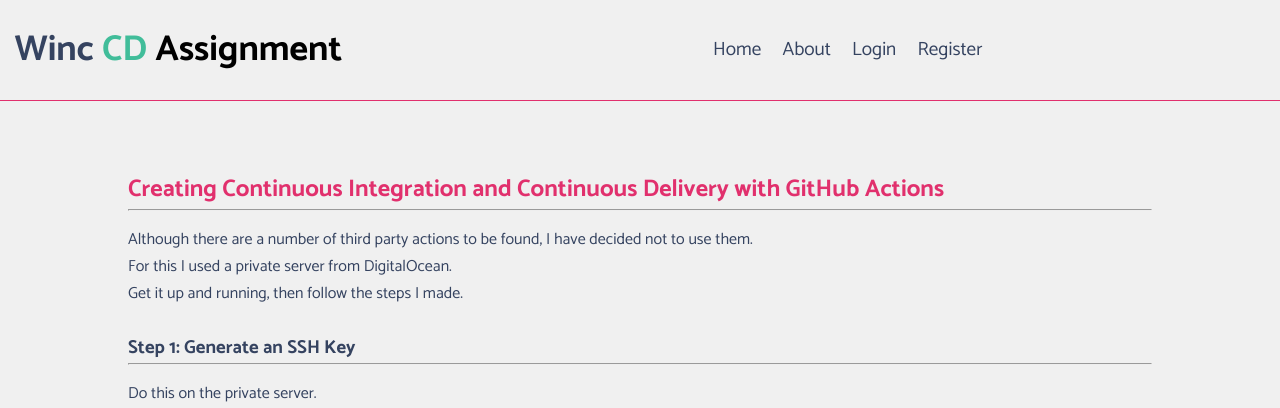
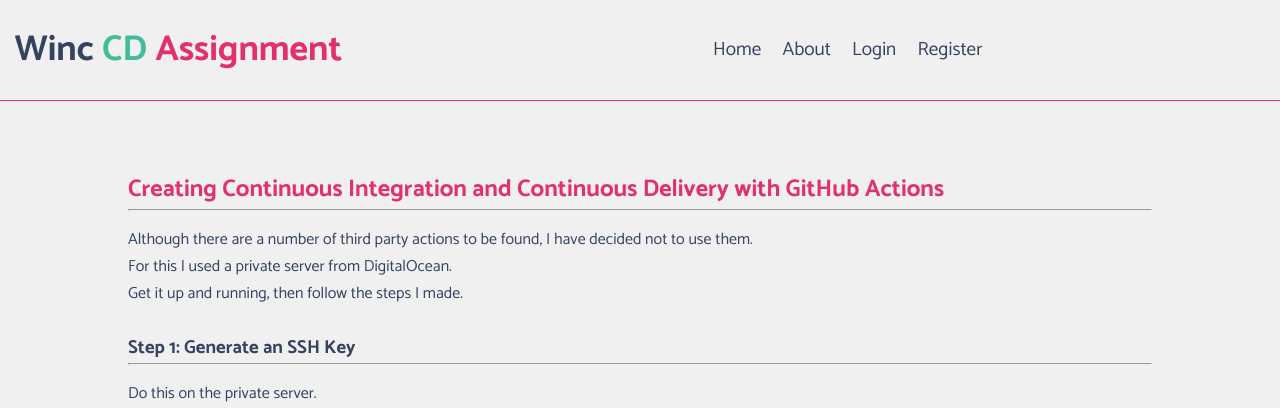
Before and after one commit to Phe3no/winc_cd_assignment, a Flask app: page / in a window 1280 px wide. Shown: the top 408 px of the page. Run offline with Flask 3, Linux system fonts and the light colour scheme.

Commit message:
changed css for header -> added a third span, added the systemctl restart command step in run_test_yml

```diff
--- a/app/static/css/style.css
+++ b/app/static/css/style.css
@@ -58,6 +58,9 @@ a {
 }
 #header-area h1 span:nth-child(2) {
   color: #41bd9a;
+}
+#header-area h1 span:nth-child(3) {
+  color: #e1306d;
 }
 
 #nav-area {
--- a/app/static/css/style.scss
+++ b/app/static/css/style.scss
@@ -65,6 +65,9 @@ a {
     }
     & span:nth-child(2) {
       color: $green;
+    }
+    & span:nth-child(3) {
+      color: $rose;
     }
   }
 }
```
Also changed, not shown: .github/workflows/run_tests.yml, 1 other file.
